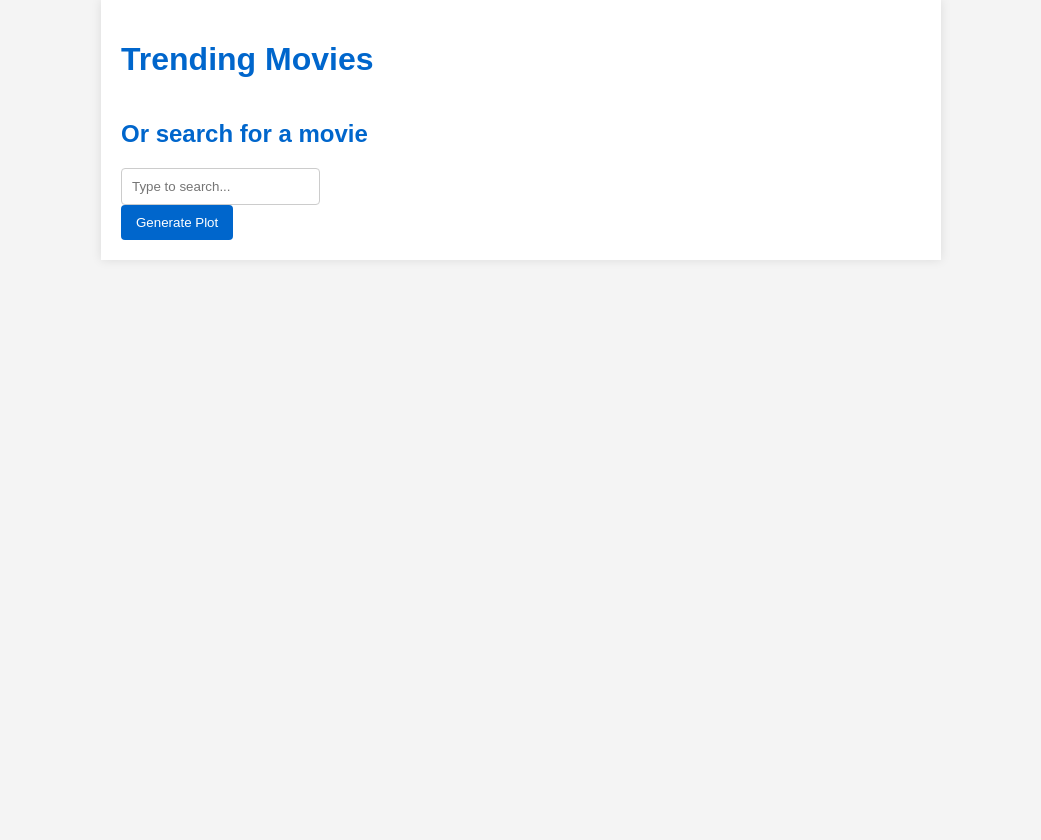
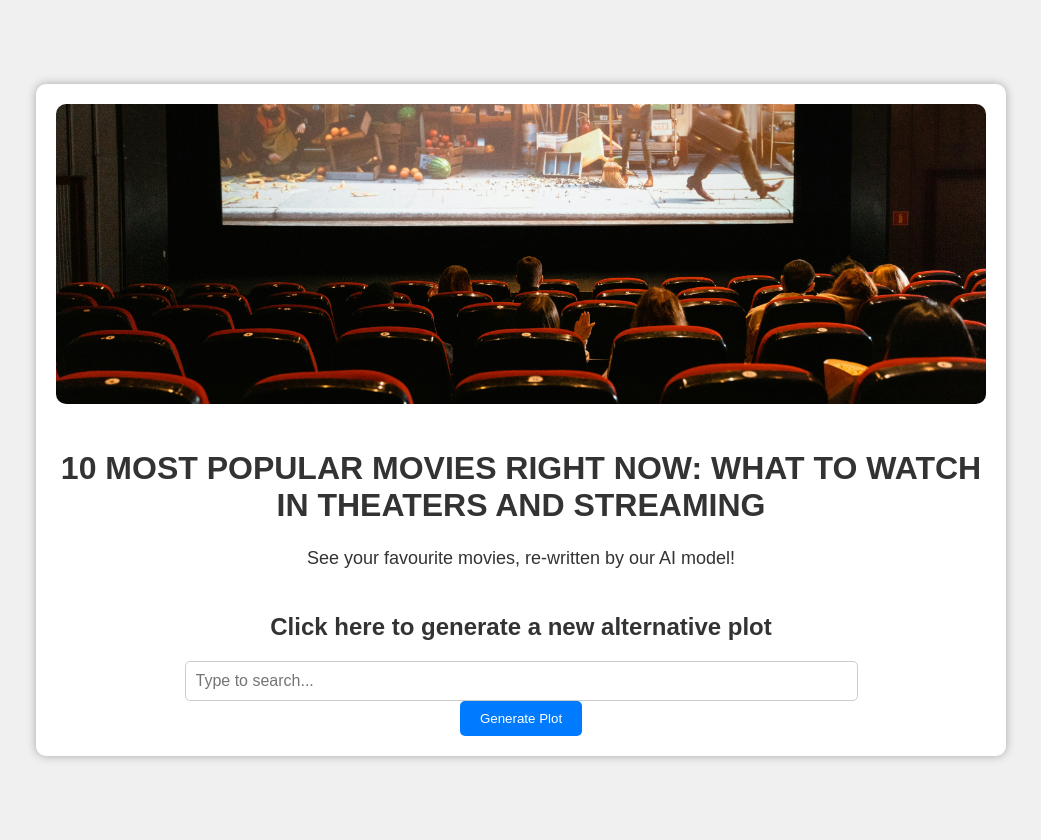
Before and after one commit to SharpWoofer/WhatIF-, a Flask app: page / in a window 1280 px wide. Shown: the whole page, without its empty margins (119-1160 px from the left). Before the commit the page ends 240 px from the top, so only its background shows below. Run offline with Flask 3, Linux system fonts and the light colour scheme; data that the repository does not hold is empty.

Commit message:
frontend

```diff
--- /dev/null
+++ b/static/index.css
@@ -0,0 +1,121 @@
+body {
+    font-family: Arial, sans-serif;
+    background-color: #f0f0f0; /* Light gray background for the entire body */
+    color: #333; /* Dark text color */
+    margin: 0;
+    padding: 0;
+}
+
+.outer-container {
+    display: flex;
+    justify-content: center;
+    align-items: center; /* Center items vertically */
+    background-color: #f0f0f0; /* Light gray background for the outer container */
+    padding: 20px;
+    min-height: 100vh; /* Ensure outer container takes at least full viewport height */
+}
+
+.container {
+    width: 75%; /* Set the width to 75% of the viewport width */
+    max-width: 1200px; /* Maximum width for larger screens */
+    padding: 20px; /* Padding inside the container */
+    background-color: #fff; /* White background for the inner container */
+    border-radius: 10px; /* Rounded corners */
+    box-shadow: 0 0 10px rgba(0, 0, 0, 0.3); /* Shadow effect */
+    text-align: center; /* Center align text and elements */
+}
+
+.container img {
+    width: 100%; /* Ensure the image takes full width of its container */
+    height: auto; /* Maintain aspect ratio */
+    max-height: 300px; /* Limit maximum height of the image */
+    object-fit: cover; /* Cover mode to ensure entire container is filled */
+    border-radius: 10px; /* Rounded corners for the image */
+    margin-bottom: 20px; /* Space below the image */
+}
+
+h1 {
+    font-size: 32px;
+    margin-bottom: 20px;
+    color: #333; /* Dark text color */
+}
+
+p {
+    font-size: 18px;
+    line-height: 1.6;
+    margin-bottom: 20px;
+}
+
+.movie-list {
+    list-style-type: none;
+    padding: 0;
+}
+
+.movie-list li {
+    display: flex;
+    align-items: center;
+    justify-content: space-between;
+    padding: 15px;
+    margin-bottom: 10px;
+    background-color: #f9f9f9; /* Light gray background for movie items */
+    border-radius: 5px;
+    box-shadow: 0 0 5px rgba(0, 0, 0, 0.1);
+    border-bottom: 1px solid #ccc; /* Solid line separating each movie */
+}
+
+.movie-list li:last-child {
+    border-bottom: none; /* Remove bottom border from the last movie item */
+}
+
+.rank-container {
+    background-color: #696969; /* Dark gray background for rank container */
+    color: #fff; /* White text color for rank numbers */
+    border-radius: 5px;
+    padding: 5px 10px; /* Padding inside the rank container */
+    width: 40px; /* Fixed width for rank containers */
+    text-align: center; /* Center align text within the rank containers */
+}
+
+.rank {
+    font-size: 16px;
+    font-weight: bold;
+    margin: 0; /* Remove default margin */
+}
+
+.title {
+    font-size: 18px;
+    font-weight: bold;
+    margin-bottom: 5px;
+    color: #333; /* Dark text color */
+}
+
+h2 {
+    font-size: 24px;
+    margin-top: 40px;
+    color: #333; /* Dark text color */
+}
+
+form {
+    margin-top: 20px;
+}
+
+input[type="text"] {
+    padding: 10px;
+    width: 70%;
+    border: 1px solid #ccc;
+    border-radius: 5px;
+    font-size: 16px;
+}
+
+button {
+    padding: 10px 20px;
+    background-color: #007bff;
+    color: #fff;
+    border: none;
+    border-radius: 5px;
+    cursor: pointer;
+}
+
+button:hover {
+    background-color: #0056b3;
+}
--- a/templates/index.html
+++ b/templates/index.html
@@ -1,84 +1,35 @@
 <!DOCTYPE html>
 <html>
 <head>
-    <title>Movie Plot Generator</title>
-    <style>
-        body {
-            font-family: 'Arial', sans-serif;
-            margin: 0;
-            padding: 0;
-            background-color: #f4f4f4;
-            color: #333;
-        }
-        .container {
-            max-width: 800px;
-            margin: auto;
-            background: white;
-            padding: 20px;
-            box-shadow: 0 0 10px rgba(0, 0, 0, 0.1);
-        }
-        h1, h2 {
-            color: #0066cc;
-        }
-        .carousel {
-            display: flex;
-            overflow-x: auto;
-            scroll-behavior: smooth;
-        }
-        .carousel-item {
-            flex: 0 0 auto;
-            width: 200px;
-            margin: 10px;
-            text-align: center;
-        }
-        .carousel-item img {
-            width: 100%;
-            border-radius: 4px;
-        }
-        .carousel-item span {
-            display: block;
-            margin-top: 5px;
-        }
-        form {
-            margin-top: 20px;
-        }
-        input[type="text"] {
-            padding: 10px;
-            margin-right: 10px;
-            border: 1px solid #ccc;
-            border-radius: 4px;
-        }
-        button {
-            background-color: #0066cc;
-            color: white;
-            padding: 10px 15px;
-            border: none;
-            border-radius: 4px;
-            cursor: pointer;
-        }
-        button:hover {
-            background-color: #0056b3;
-        }
-    </style>
+    <title>Trending Movies</title>
+    <link rel="stylesheet" type="text/css" href="{{ url_for('static', filename='index.css') }}">
 </head>
 <body>
+    <div class="outer-container">
         <div class="container">
-        <h1>Trending Movies</h1>
-        <div class="carousel">
-            <!-- Carousel items will be inserted here -->
-            <!-- Example of a carousel item:
-            <div class="carousel-item">
-                <img src="path_to_movie_poster.jpg" alt="Movie Title">
-                <span>Movie Title</span>
+            <img src="{{ url_for('static', filename='images/cinema.jpg') }}" alt="Cinema Image">
+            <h1>10 MOST POPULAR MOVIES RIGHT NOW: WHAT TO WATCH IN THEATERS AND STREAMING</h1>
+            <p>See your favourite movies, re-written by our AI model!</p>
+            <ul class="movie-list">
+                {% for index in range(trending_movies|length) %}
+                    {% set movie = trending_movies[index] %}
+                    <li>
+                        <div class="movie-info">
+                            <div class="title">{{ movie['title'] }}</div>
                         </div>
-            -->
+                        <div class="rank-container">
+                            <div class="rank">#{{ index + 1 }}</div>
                         </div>
-        <h2>Or search for a movie</h2>
+                    </li>
+                {% endfor %}
+            </ul>
+            <h2>Click here to generate a new alternative plot</h2>
             <form method="post" action="/generate_plot">
                 <input type="text" id="movieTitleInput" name="movie_title" placeholder="Type to search..." autocomplete="off">
                 <div id="autocompleteList" class="autocomplete-items"></div>
                 <button type="submit">Generate Plot</button>
             </form>
+        </div>
     </div>
         <script src="{{ url_for('static', filename='autocomplete.js') }}"></script>
         <script>
```
Also changed, not shown: static/result.css (added, +32 -0 lines), templates/result.html (+2 -35 lines), static/images/cinema.jpg (added). Lines whose indentation alone changed are shown as unchanged.
